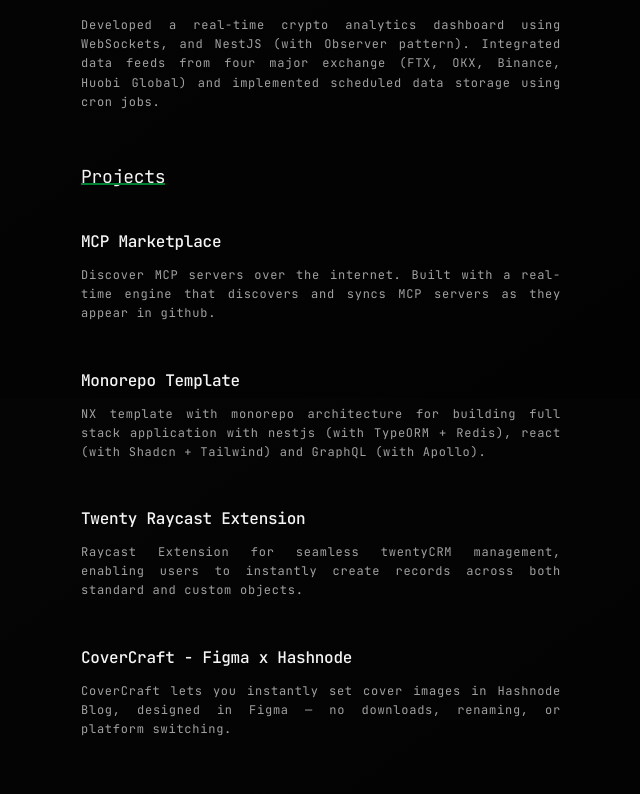
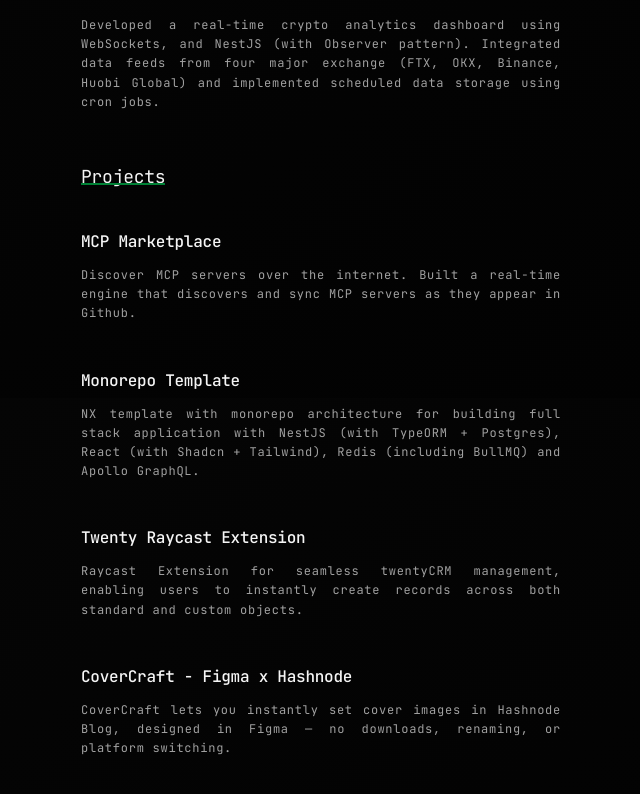
Before and after one commit to Nabhag8848/portfolio2025, a React (Vite) app: page / in a window 1280 px wide. Shown: the part 1202-1996 px from the top of the page, without its empty margins (319-959 px from the left). Built offline with nearby package versions, Linux system fonts and the light colour scheme.

Commit message:
fix: para

```diff
--- a/src/pages/portfolio/Portfolio.tsx
+++ b/src/pages/portfolio/Portfolio.tsx
@@ -209,9 +209,8 @@
               dateRange=""
             />
             <StyledSubParagraph>
-              Discover MCP servers over the internet. Built with a real-time
-              engine that discovers and syncs MCP servers as they appear in
-              github.
+              Discover MCP servers over the internet. Built a real-time engine
+              that discovers and sync MCP servers as they appear in Github.
             </StyledSubParagraph>
           </StyledSubSection>
           <StyledSubSection>
@@ -222,8 +221,8 @@
             />
             <StyledSubParagraph>
               NX template with monorepo architecture for building full stack
-              application with nestjs (with TypeORM + Redis), react (with Shadcn
-              + Tailwind) and GraphQL (with Apollo).
+              application with NestJS (with TypeORM + Postgres), React (with
+              Shadcn + Tailwind), Redis (including BullMQ) and Apollo GraphQL.
             </StyledSubParagraph>
           </StyledSubSection>
           <StyledSubSection>
```
